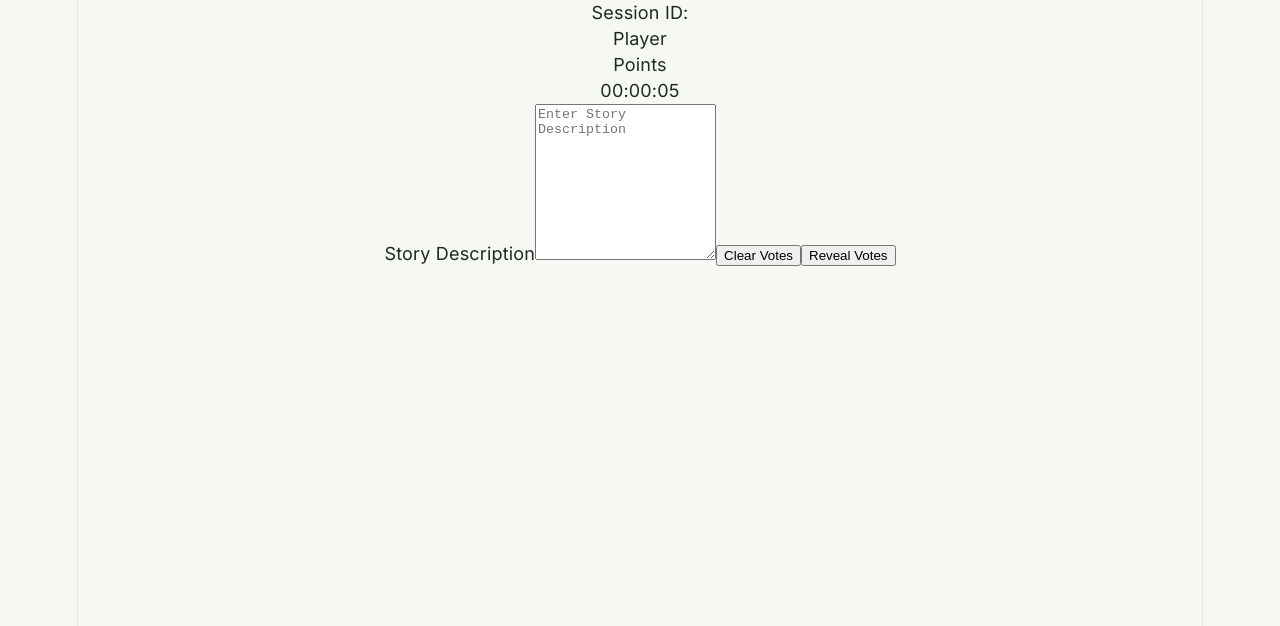
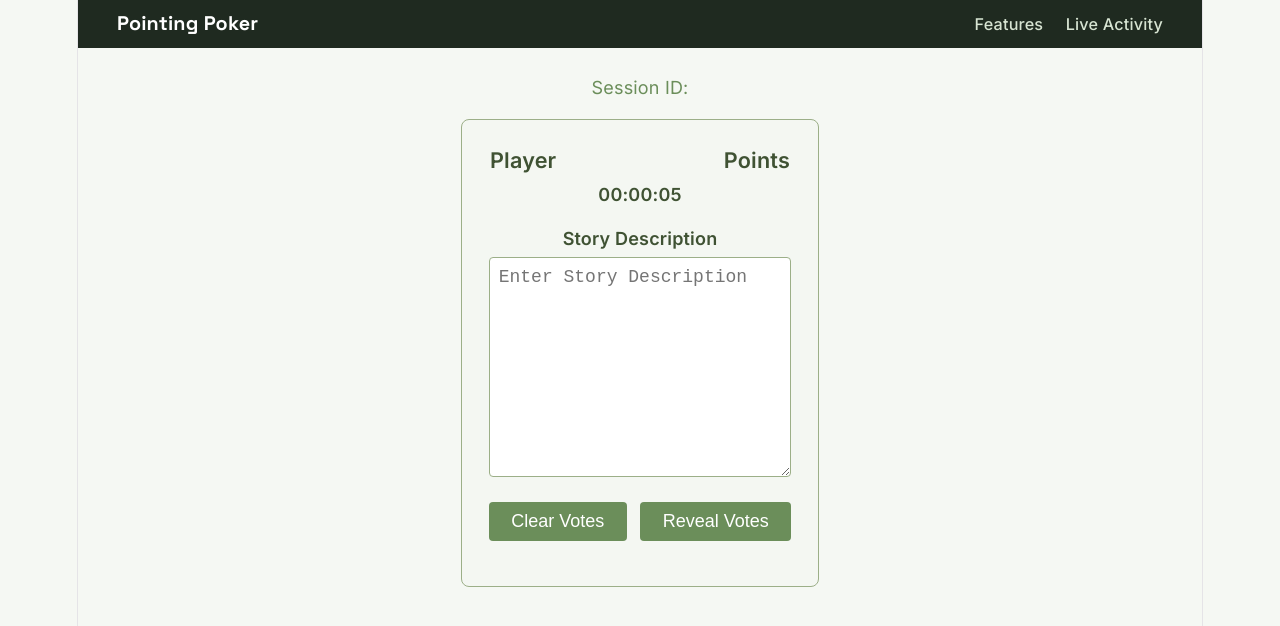
Before and after one commit to Jacob-Evenson/Pointing-Poker, a React (Vite) app: page /Sessions in a window 1280 px wide. Shown: the top 626 px of the page. Built offline with nearby package versions, Linux system fonts and the light colour scheme.

Commit message:
Need to add stuff for votes pretty simple then do tests

```diff
--- a/PointingPokerHomePage.jsx
+++ b/PointingPokerHomePage.jsx
@@ -1,5 +1,7 @@
 import React, { useEffect, useState } from 'react'
 import "./PointingPokerHomePage.css";
+import "./src/components/Header.jsx"
+import Header from './src/components/Header';
 
 
 const PointingPokerHomePage = () => {
@@ -20,16 +22,7 @@ const PointingPokerHomePage = () => {
     <>
     {/*Do we want the skip link? That will take you right to the main content? */}
     <a className="skip-link" href="#main-content">Skip to main content</a>
-
-    <header className="site-header">
-      <div className="wrap">
-        <span className="Pointing Poker">Pointing Poker</span>
-        <nav aria-label="primary">
-          <a href="#features">Features</a>
-          <a href="#live">Live Activity</a>
-        </nav>y
-      </div>
-    </header>
+    <Header/>
 
     <main id="main-content">
       <section className="Pointing Poker wrap">
--- a/sessions/Sessions.jsx
+++ b/sessions/Sessions.jsx
@@ -1,6 +1,7 @@
 import React, { useEffect, useState } from 'react'
 import SessionsTimer from './SessionsTimer';
-import '../src/'
+import Header from '../src/components/Header';
+import '../src/sessions.css'
 
 const Sessions = () => {
 
@@ -22,30 +23,35 @@ const Sessions = () => {
 
   return (
     <>
-      <section>Session ID: {sessionID}</section>
-      <div>{displayName}</div>
+      <Header />
+      <div className='session-page' />
+      <section className='session-id'>Session ID: {sessionID}</section>
+      <div className='display-name'>{displayName}</div>
 
       {/* TO DO List for session page
       1st clear votes button and show votes button
        1. Add voting buttons 0, 1/2, 1, 2, 3, 5, 8, 13, 20, 40, 100, and ?
        2. Add time counter  */}
 
-      <div className='sessions-container'>
+      <div className='session-container'>
+        <div className='table-header'>
           <div>Player</div>
           <div>Points</div>
-
-        <SessionsTimer/> {/* Will need to be adjusted to stop when that last player votes */}
-
+        </div>
+        <div className='timer-row'>
+          <SessionsTimer /> {/* Will need to be adjusted to stop when that last player votes */}
+        </div>
         <label htmlFor='storyDescription'>Story Description</label>
         <textarea
           id="storyDescription"
           placeholder='Enter Story Description'
           rows="10"
         />
-
+        <div className='button-row'>
         <button>Clear Votes</button>
         <button>Reveal Votes</button> {/*Can be changed to show votes. */}
-        <ol>
+        </div>
+        <ol className='player-list'>
           {players.map(player => (
             <li key={player.id}>{player.name}</li>
           ))}
--- /dev/null
+++ b/src/components/Header.jsx
@@ -0,0 +1,17 @@
+import React from 'react'
+
+const Header = () => {
+  return (
+    <header className="site-header">
+      <div className="wrap">
+        <span className="Pointing Poker">Pointing Poker</span>
+        <nav aria-label="primary">
+          <a href="#features">Features</a>
+          <a href="#live">Live Activity</a>
+        </nav>
+      </div>
+    </header>
+  )
+}
+
+export default Header
--- a/src/sessions.css
+++ b/src/sessions.css
@@ -1,12 +1,22 @@
+.session-page {
+  text-align: center;
+}
+
+.session-id {
+  font-size: 1rem;
+  color: #6b8e5a;
+  margin-top: 1.5rem;
+}
 
 .session-container {
   max-width: 700px;
-  margin: 2rem auto;
+  margin: 1rem auto 2rem;
   padding: 1.5rem;
   background-color: #f4f7f2;
   border: 1px solid #9caf88;
   border-radius: 8px;
   font-family: inherit;
+  text-align: left;
 }
 
 .session-container section {
@@ -15,12 +25,30 @@
   margin-bottom: 0.5rem;
 }
 
+.table-header {
+  display: flex;
+  justify-content: space-between;
+  max-width: 300px;
+  margin: 0 auto 0.5rem;
+  font-weight: bold;
+  color: #3f5233;
+  font-size: 1.2rem;
+}
+
+.timer-row {
+  text-align: center;
+  font-weight: bold;
+  color: #3f5233;
+  margin-bottom: 1rem;
+}
+
 .session-container label {
   display: block;
   font-weight: 600;
   color: #3f5233;
   margin-top: 1rem;
   margin-bottom: 0.25rem;
+  text-align: center;
 }
 
 .session-container textarea {
@@ -39,14 +67,19 @@
   outline-offset: 2px;
 }
 
+.button-row {
+  display: flex;
+  justify-content: center;
+  gap: 0.75rem;
+  margin-top: 1rem;
+}
+
 .session-container button {
   background-color: #6b8e5a;
   color: #ffffff;
   border: none;
   border-radius: 4px;
   padding: 0.5rem 1.25rem;
-  margin-top: 1rem;
-  margin-right: 0.75rem;
   font-size: 1rem;
   cursor: pointer;
 }
@@ -60,14 +93,18 @@
   outline-offset: 2px;
 }
 
-.session-container ol {
+.player-list {
   list-style: none;
   padding: 0;
   margin-top: 1rem;
+  max-width: 300px;
+  margin-left: auto;
+  margin-right: auto;
 }
 
-.session-container ol li {
+.player-list li {
   padding: 0.5rem;
   border-bottom: 1px solid #d8e0d0;
   color: #2b2b2b;
+  text-align: center;
 }
```
Lines whose indentation alone changed are shown as unchanged.
